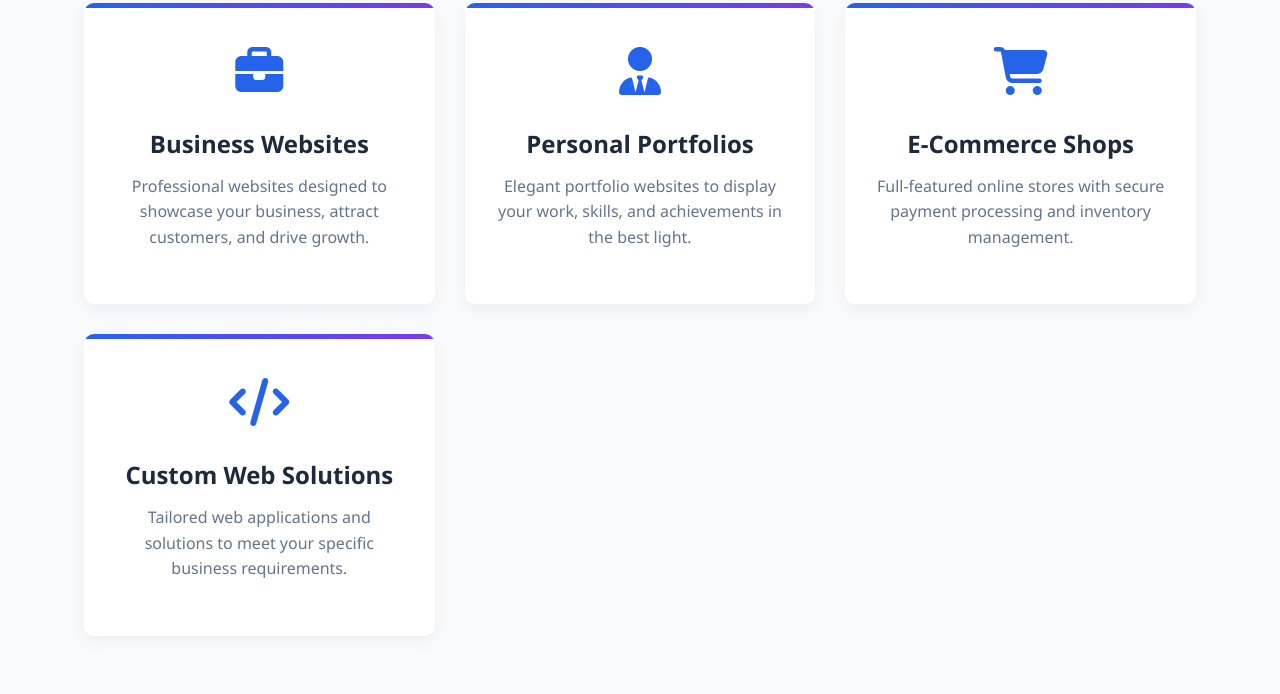
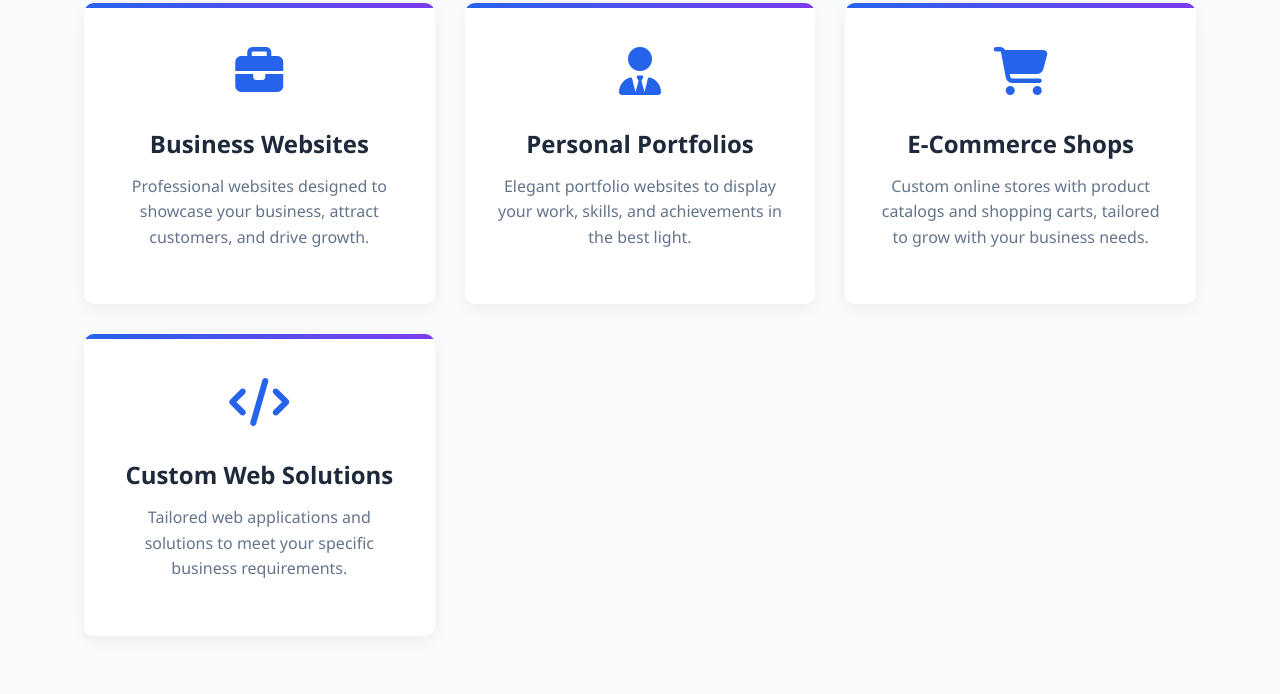
Before and after one commit to Tanaxas/index0, a plain HTML site: page index.html in a window 1280 px wide. Shown: the part 740-1434 px from the top of the page. Drawn offline with Linux system fonts and the light colour scheme.

Commit message:
Update index.html

```diff
--- a/index.html
+++ b/index.html
@@ -635,7 +635,7 @@
                         <i class="fas fa-shopping-cart"></i>
                     </div>
                     <h3>E-Commerce Shops</h3>
-                    <p>Full-featured online stores with secure payment processing and inventory management.</p>
+                    <p>Custom online stores with product catalogs and shopping carts, tailored to grow with your business needs.</p>
                 </div>
                 <div class="service-card fade-in delay-3">
                     <div class="service-icon">
```
